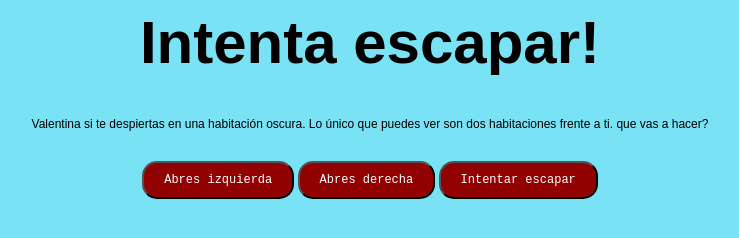
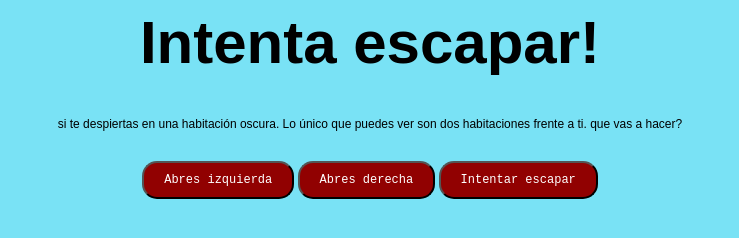
Before and after one commit to Ethan1954/Adivina-la-salida, a plain HTML site: page index.html in a window 1280 px wide. Shown: the whole page, without its empty margins (270-1009 px from the left). Drawn offline with Linux system fonts and the light colour scheme; a script that the page names is missing.

Commit message:
Update index.html

```diff
--- a/index.html
+++ b/index.html
@@ -11,7 +11,7 @@
     <h1 align="center">Intenta escapar!</h1>
 
 <div>
-    <p>Valentina si te despiertas en una habitación oscura. Lo único que puedes ver son dos habitaciones frente a ti. que vas a hacer?</p>
+    <p>si te despiertas en una habitación oscura. Lo único que puedes ver son dos habitaciones frente a ti. que vas a hacer?</p>
 </div>
 
 <div id="result"></div>
```
